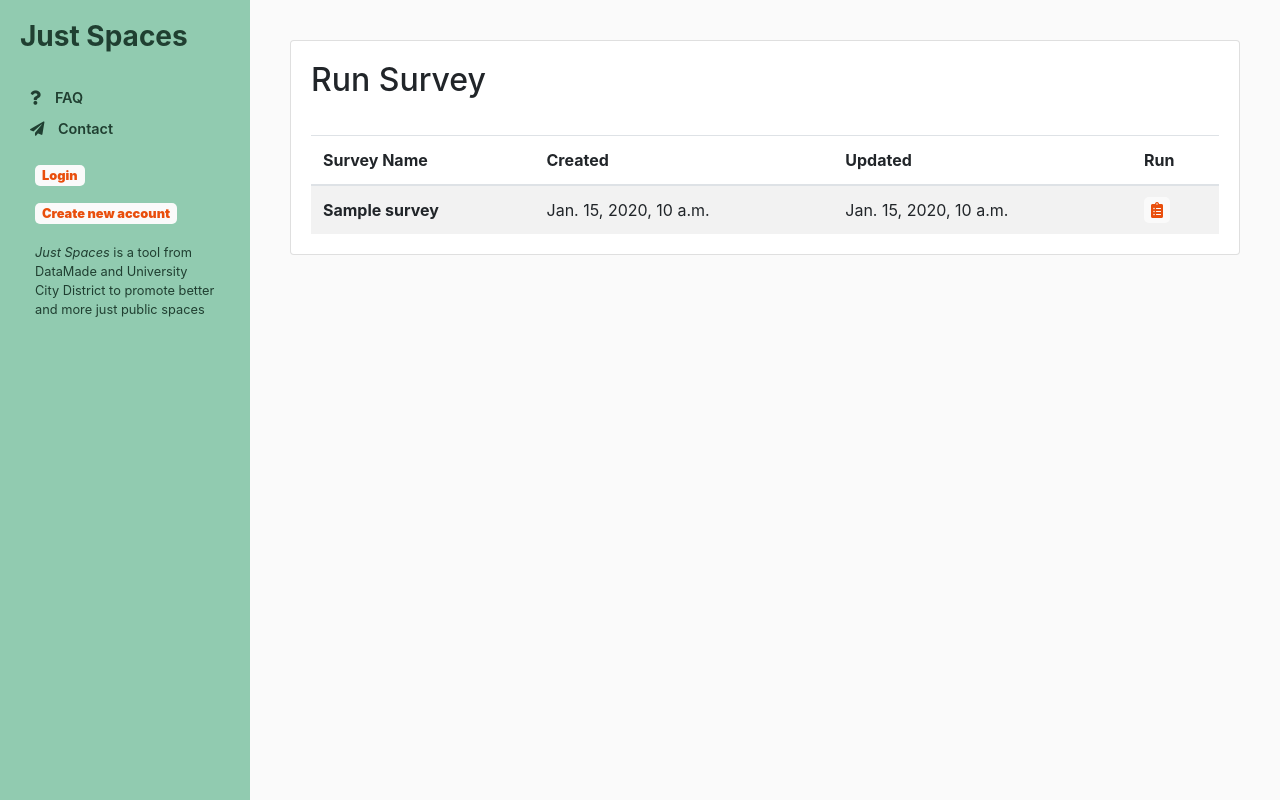
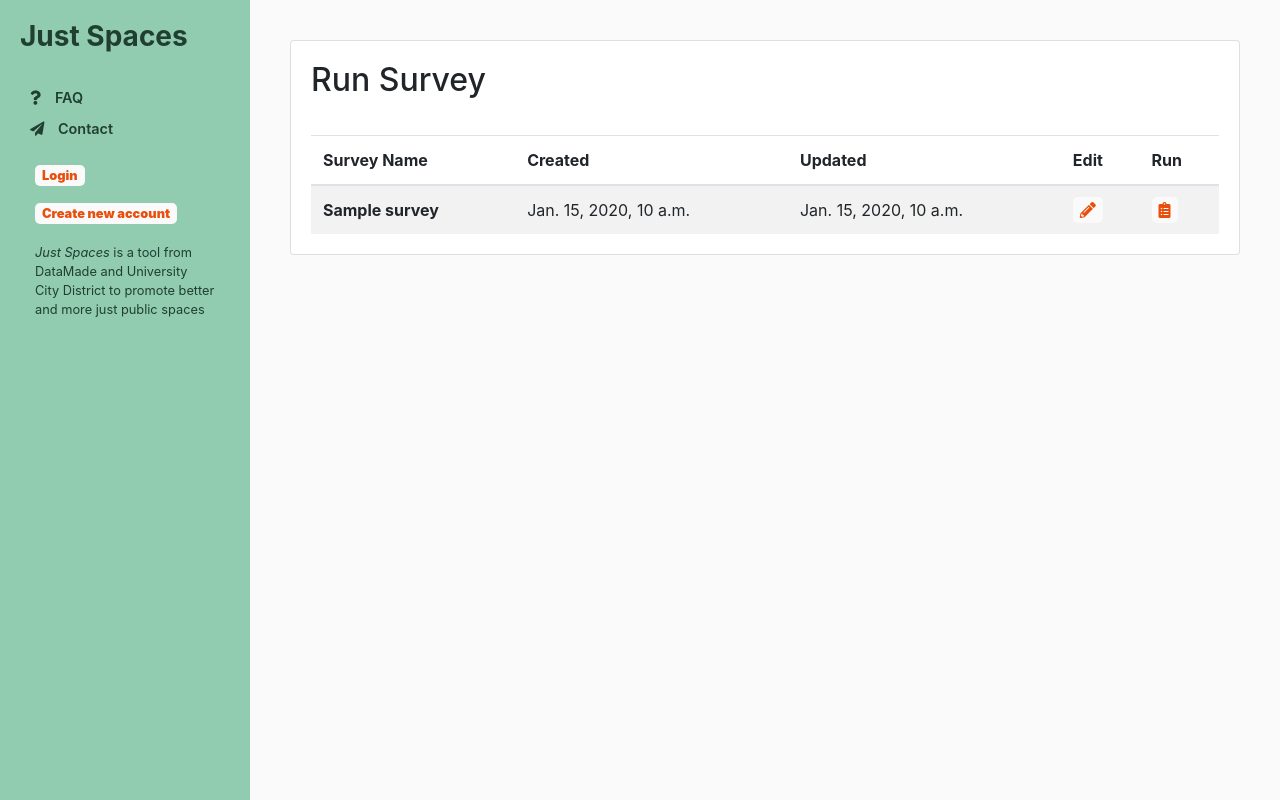
Before and after one commit to datamade/just-spaces, a Django app: template justspacesapp/templates/survey_list.html in a window 1280 px wide. Run offline with Django 3.2, Linux system fonts and the light colour scheme; the template is opened without the code that fills it: most values are stand-ins (such as "Sample title", 1, 10 or a date in 2020); some libraries are stand-ins or nearby versions.

Commit message:
Add back in editing

```diff
--- a/justspacesapp/templates/sidebar.html
+++ b/justspacesapp/templates/sidebar.html
@@ -25,12 +25,12 @@
                     </li>
                 </ul>
             </li>
-            <!-- <li>
+            <li>
                 <a href="{% url 'survey-list' %}">
                     <i class="fas fa-pencil-alt icon edit"></i>
                     Edit survey
                 </a>
-            </li> -->
+            </li>
             <li>
                 <a href="{% url 'survey-list' %}">
                     <i class="fas fa-clipboard-list icon run"></i>
--- a/justspacesapp/templates/survey_list.html
+++ b/justspacesapp/templates/survey_list.html
@@ -15,7 +15,7 @@
         <th scope="col">Survey Name</th>
         <th scope="col">Created</th>
         <th scope="col">Updated</th>
-        <!-- <th scope="col">Edit</th> -->
+        <th scope="col">Edit</th>
         <th scope="col">Run</th>
       </tr>
     </thead>
@@ -25,7 +25,7 @@
           <td><b>{{survey.name}}</b></td>
           <td>{{survey.created}}</td>
           <td>{{survey.updated}}</td>
-          <!-- <td><a href="{% url 'fobi.edit_form_entry' survey.id %}"><i class="fas fa-pencil-alt icon edit"></i></a></td> -->
+          <td><a href="{% url 'fobi.edit_form_entry' survey.id %}"><i class="fas fa-pencil-alt icon edit"></i></a></td>
           <td><a href="{% url 'fobi.view_form_entry' survey.slug %}"><i class="fas fa-clipboard-list icon run"></i></a></td>
         </tr>
       {% endfor %}
```
